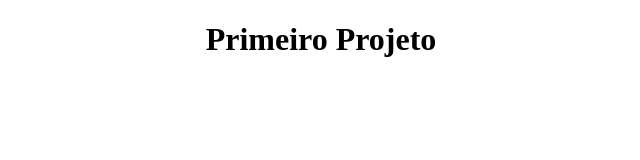
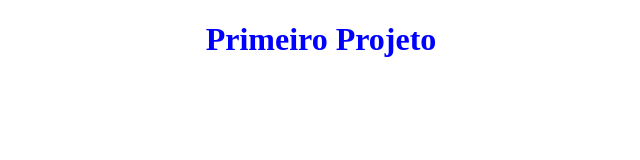
Before and after one commit to denesms/dms_site, a plain HTML site: page index.html in a window 1280 px wide. Shown: the whole page, without its empty margins (319-959 px from the left). Drawn offline with Linux system fonts and the light colour scheme.

Commit message:
java script

```diff
--- a/index.html
+++ b/index.html
@@ -3,10 +3,15 @@
 <html>
 <head>
 <title>Projeto 1</title>
+<script>
+console.log("ola mundo");
+alert("ola mundo");
+</script>
+
 </head>
+<body>
+<center><h1><font color="blue">Primeiro Projeto</font></h1></center>
 
-<body>
-<center><h1><font corlor = "blue">  Primeiro Projeto </font></h1></center>
 
 
 </body>
```
